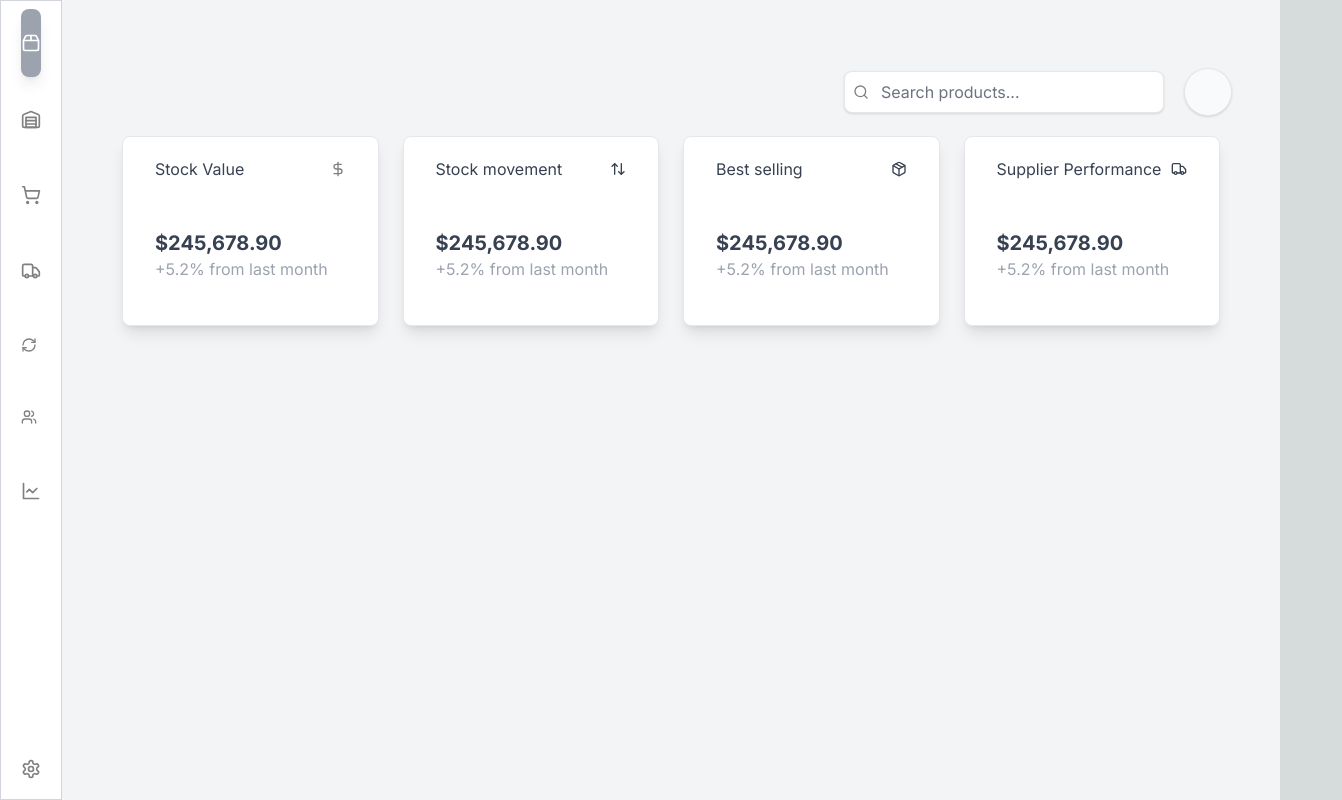
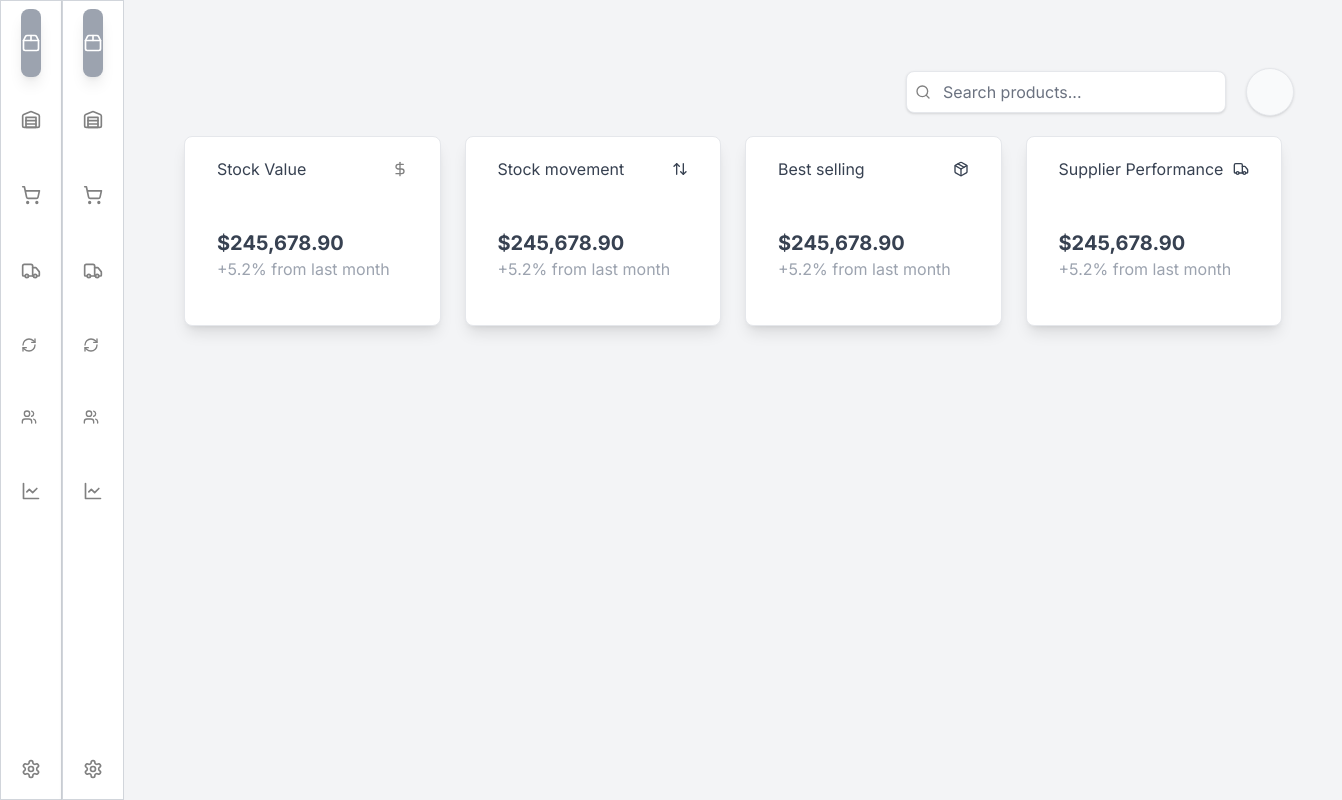
Before and after one commit to frankgimeno3/plinium-stocks, a Next.js app: page /pages/analytics in a window 1280 px wide. Shown: the whole page, 1342 px wide, since content can reach past the window. Built offline with nearby package versions, Linux system fonts and the light colour scheme.

Commit message:
añado AnalyticsComponent

```diff
--- a/src/app/components/analytics/Analytics.tsx
+++ b/src/app/components/analytics/AnalyticsComponent.tsx
@@ -4,11 +4,11 @@ import StockMovement from './widgets/StockMovement';
 import BestSelling from './widgets/BestSelling';
 import SupplierPerformance from './widgets/SupplierPerformance';
 
-interface AnalyticsProps {
+interface AnalyticsComponentProps {
 
 }
 
-const Analytics: FC<AnalyticsProps> = ({ }) => {
+const AnalyticsComponent: FC<AnalyticsComponentProps> = ({ }) => {
   return (
 <div className="flex flex-wrap w-full mx-auto justify-between">
        <StockValue/>
@@ -18,4 +18,4 @@ const Analytics: FC<AnalyticsProps> = ({ }) => {
        </div>  );
 };
 
-export default Analytics;
+export default AnalyticsComponent;
--- a/src/app/layout.tsx
+++ b/src/app/layout.tsx
@@ -19,7 +19,7 @@ export default function RootLayout({
     <html lang="en">
       <body className={inter.className}>
         <div className="flex flex-row w-screen h-full">
-          <NavWebLogged selectedElement={"Dashboard"} />
+          <NavWebLogged selectedElement={"dashboard"} />
 
           <div className="bg-gray-100 w-full h-full">
             {children}
--- a/src/app/page.tsx
+++ b/src/app/page.tsx
@@ -1,14 +1,14 @@
 
+import AnalyticsComponent from "./components/analytics/AnalyticsComponent";
 import InventoryOverview from "./components/Inventory/InventoryOverview";
 import Search from "./components/Search";
 
-import Analytics from "./components/analytics/Analytics";
 
 export default function Home() {
   return (
     <main className="flex min-h-screen flex-col   text-gray-700 py-12 p-12 w-full">
       <Search/>
-       <Analytics/>
+       <AnalyticsComponent/>
        <InventoryOverview/>
     </main>
   );
--- a/src/app/pages/analytics/page.tsx
+++ b/src/app/pages/analytics/page.tsx
@@ -4,25 +4,32 @@ import StockMovement from '../../components/analytics/widgets/StockMovement';
 import BestSelling from '../../components/analytics/widgets/BestSelling';
 import SupplierPerformance from '../../components/analytics/widgets/SupplierPerformance';
 import Search from '@/app/components/Search';
+import NavWebLogged from '@/app/components/NavWebLogged';
+import AnalyticsComponent from '@/app/components/analytics/AnalyticsComponent';
 
 interface AnalyticsProps {
 
 }
 
 const Analytics: FC<AnalyticsProps> = ({ }) => {
-  return (
+    return (
 
-    <main className="flex min-h-screen flex-col   text-gray-700 py-12 p-12 w-full">
-    <Search />
-    <div className="flex flex-wrap w-full mx-auto justify-between">
-       <StockValue/>
-       <StockMovement/>
-       <BestSelling/>
-       <SupplierPerformance/>
-       </div>
-  </main>
 
- );
+        <div className="flex flex-row w-screen h-full">
+            <NavWebLogged selectedElement={"dashboard"} />
+
+            <div className="bg-gray-100 w-full h-full">
+                <main className="flex min-h-screen flex-col   text-gray-700 py-12 p-12 w-full">
+                    <Search />
+                    <AnalyticsComponent />
+                </main>
+                 </div>
+
+        </div>
+
+
+
+    );
 };
 
 export default Analytics;
```
